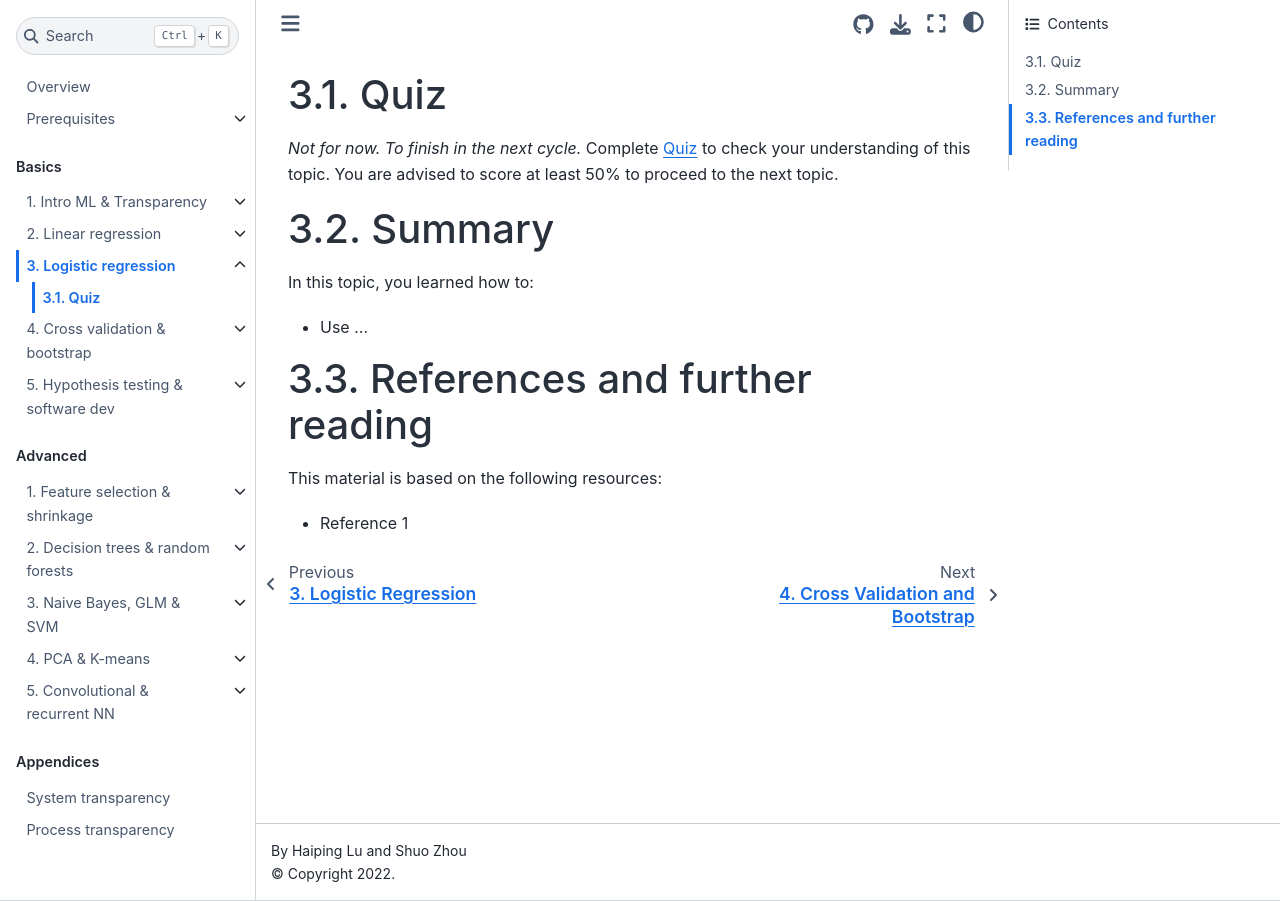
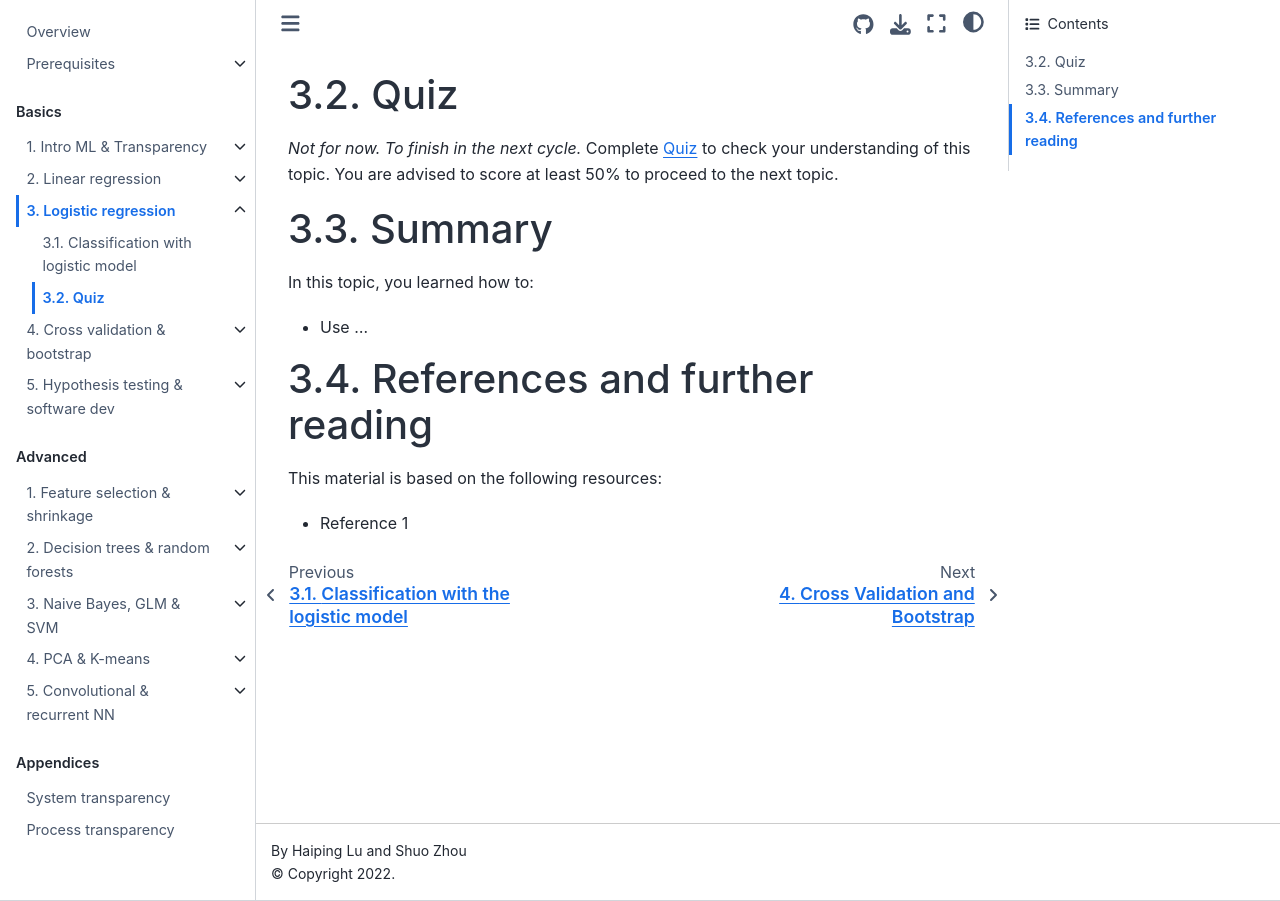
Before and after one commit to pykale/transparentML, a Jupyter Book: the page built from content/03-logistic-reg/quiz-sum-ref.md, in a window 1280 px wide. Built offline with Jupyter Book 1.0.4 settings and Sphinx 7.4.7 and the Sphinx Book theme 1.1.4, drawn with Linux system fonts in a browser that asks for light colours; pages that are not in the unit, such as notebooks, are missing from menus.

Commit message:
update toc and init logistic model

```diff
--- a/content/_toc.yml
+++ b/content/_toc.yml
@@ -49,9 +49,13 @@ parts:
       title: Multiple linear regression
     - file: 02-linear-reg/extension-problem
       title: Extensions & discussion
+    - file: 02-linear-reg/quiz-sum-ref
+      title: Quiz & summary
   - file: 03-logistic-reg/overview
     title: Logistic regression
     sections:
+    - file: 03-logistic-reg/logistic-model
+      title: Classification with logistic model
     - file: 03-logistic-reg/quiz-sum-ref
       title: Quiz & summary
   - file: 04-cross-val-bootstrap/overview
```
Also changed, not shown: content/03-logistic-reg/logistic-model.ipynb (added).
